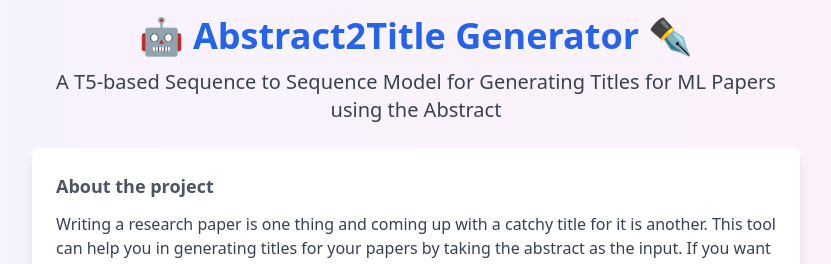
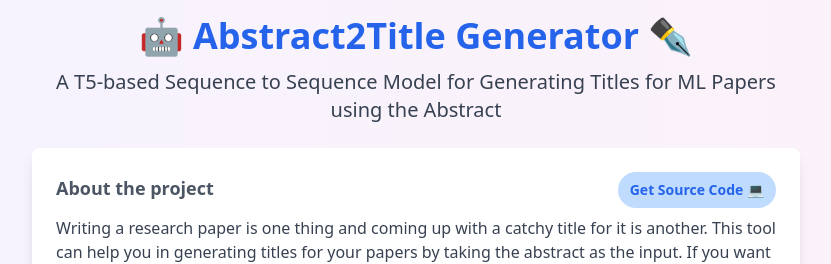
Before and after one commit to nerdimite/abstract-to-title-generator, a Next.js app in the folder a2t-app/: page / in a window 1280 px wide. Shown: the top 264 px of the page, without its empty margins (224-1055 px from the left). Built offline with nearby package versions, Linux system fonts and the light colour scheme; no server answers.

Commit message:
updated model endpoints

```diff
--- a/a2t-app/pages/index.js
+++ b/a2t-app/pages/index.js
@@ -1,46 +1,13 @@
 import Head from "next/head";
-import { useEffect, useState } from "react";
+import { useState } from "react";
 import { Container, Paper, Label, Textarea, Button } from "../components/core";
 import ExamplesDropdown from "../components/ExamplesDropdown";
 
 export default function Home() {
   const [abstract, setAbstract] = useState();
-  const [defaultAbstract, setDefaultAbstract] = useState();
   const [title, setTitle] = useState("");
   const [status, setStatus] = useState("");
   const [loading, setLoading] = useState(false);
-
-  useEffect(async () => {
-    await load_model();
-  }, []);
-
-  const load_model = async () => {
-    setStatus(
-      "🚧 Loading Model into Memory, Please Wait for around 30 seconds..."
-    );
-    setLoading(true);
-
-    try {
-      const raw_response = await fetch(
-        "https://api.cellstrathub.com/nerdimite/abstract2title-v2",
-        {
-          headers: {
-            "Content-Type": "application/json",
-            Accept: "application/json",
-            "x-api-key": "uH4mo8miig9mueJgbxsRa7pN0nryEXPb6gJTpBuL",
-          },
-          method: "GET",
-        }
-      );
-      const response = await raw_response.json();
-      console.log(response);
-    } catch (err) {
-      console.log(err);
-    }
-
-    setStatus("⚡ Model is Ready");
-    setLoading(false);
-  };
 
   const predict = async () => {
     setStatus("⏳ The Model is Generating the Title");
@@ -48,20 +15,19 @@
 
     try {
       const raw_response = await fetch(
-        "https://api.cellstrathub.com/nerdimite/abstract2title-v2",
+        "https://qiyvjvwm57flqmhhawjq4t4y3u0djofs.lambda-url.us-east-1.on.aws/gradientfire/abstract2title",
         {
           headers: {
             "Content-Type": "application/json",
-            Accept: "application/json",
-            "x-api-key": "uH4mo8miig9mueJgbxsRa7pN0nryEXPb6gJTpBuL",
+            "x-api-key": "S76UrNGVw84VbOyaTMXvy1IUxVpKGZtz9GeSRVx2",
           },
           method: "POST",
-          body: abstract,
+          body: JSON.stringify(abstract),
         }
       );
       const response = await raw_response.json();
       console.log(response);
-      const output = response.body.output;
+      const output = response.output;
       setTitle(output);
     } catch (err) {
       console.log(err);
@@ -99,6 +65,21 @@
         <Paper>
           <div className="flex justify-between items-center mb-2">
             <Label>About the project</Label>
+            <a
+              href="https://github.com/nerdimite/abstract-to-title-generator"
+              target="_blank"
+            >
+              <div
+                className="py-2 px-3  inline-block rounded-full \
+                  bg-blue-200 text-sm hover:cursor-pointer hover:ring-1 hover:ring-blue-600 \
+                  transition ease-in-out duration-200"
+              >
+                <span className="font-semibold text-blue-600">
+                  Get Source Code{" "}
+                </span>
+                💻
+              </div>
+            </a>
           </div>
           <p className="mb-2 text-base text-gray-700">
             Writing a research paper is one thing and coming up with a catchy
```
